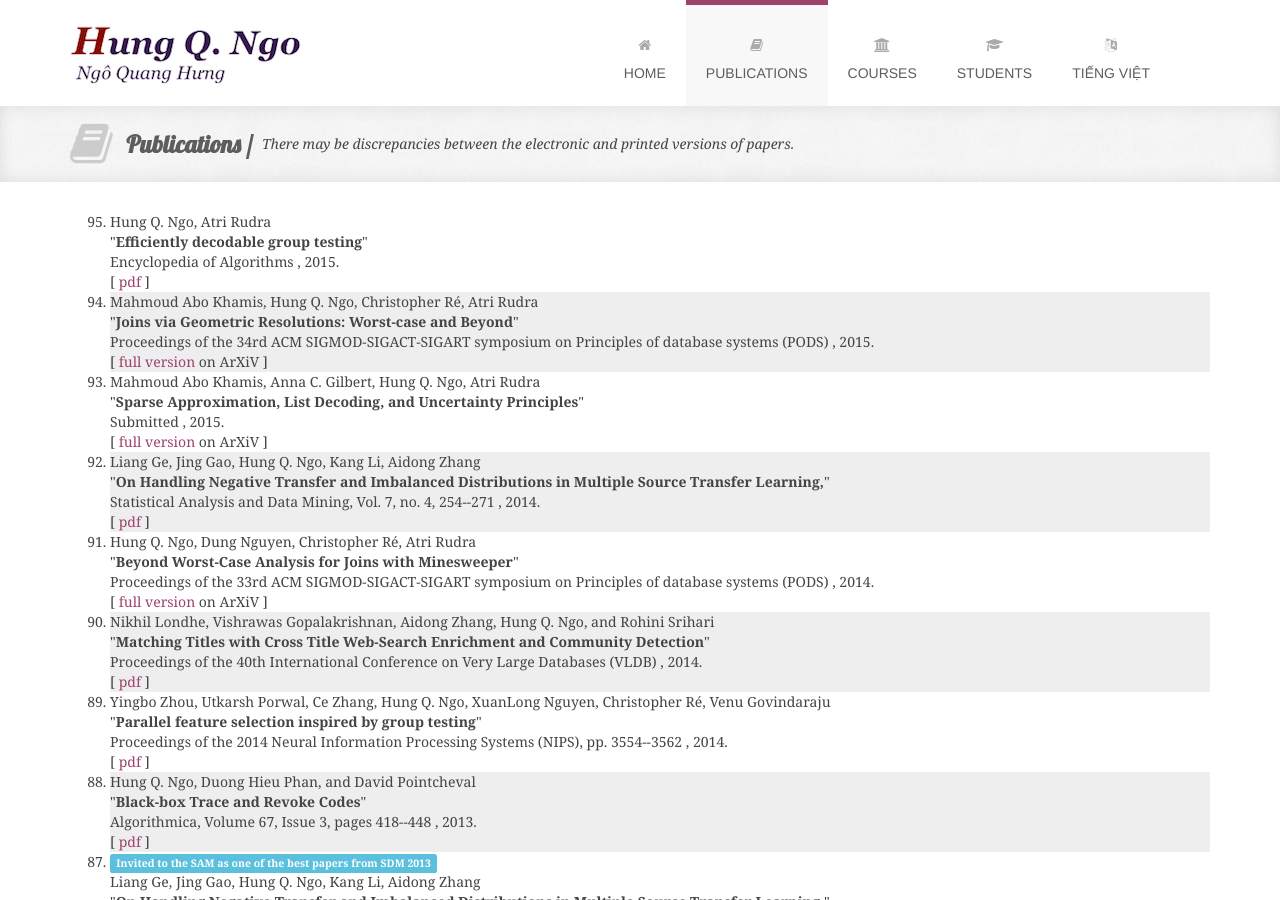
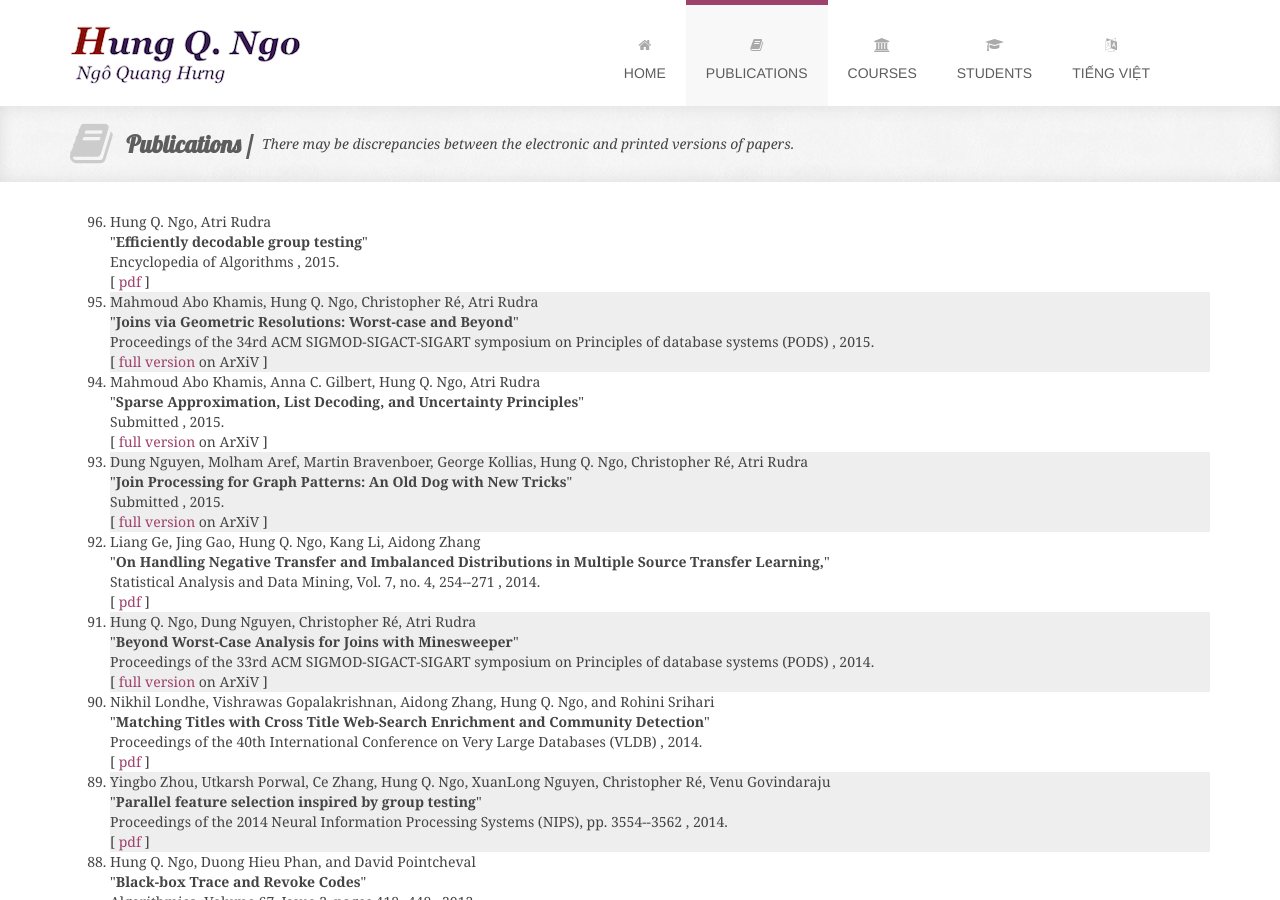
Before and after one commit to hung-q-ngo/hung-q-ngo.github.io, a Jekyll site: the page built from publications.html, in a window 1280 px wide and 900 px high. Built offline with Jekyll 4.4.1, drawn with Linux system fonts in a browser that asks for light colours; some web fonts are replaced.

```diff
--- a/_data/my_papers.yml
+++ b/_data/my_papers.yml
@@ -1,8 +1,8 @@
-- authors: Yingbo Zhou, Utkarsh Porwal, Ce Zhang, Hung Q. Ngo, XuanLong Nguyen, Christopher Ré, Venu Govindaraju
-  title: Parallel feature selection inspired by group testing
-  conf: Proceedings of the 2014 Neural Information Processing Systems (NIPS), pp. 3554--3562
-  year: 2014
-  pdf-link: http://www.cse.buffalo.edu/~hungngo/papers/nips14.pdf
+- authors: Dung Nguyen, Molham Aref, Martin Bravenboer, George Kollias, Hung Q. Ngo, Christopher Ré, Atri Rudra
+  title: "Join Processing for Graph Patterns: An Old Dog with New Tricks"
+  conf: Submitted
+  year: 2015
+  arxiv-link: http://arxiv.org/abs/1503.04169
 - authors: Mahmoud Abo Khamis, Anna C. Gilbert, Hung Q. Ngo, Atri Rudra
   title: Sparse Approximation, List Decoding, and Uncertainty Principles
   journal: Submitted
@@ -18,6 +18,11 @@
   journal: Encyclopedia of Algorithms
   year: 2015
   pdf-link: http://www.cse.buffalo.edu/~hungngo/papers/gt-encyclopedia.pdf
+- authors: Yingbo Zhou, Utkarsh Porwal, Ce Zhang, Hung Q. Ngo, XuanLong Nguyen, Christopher Ré, Venu Govindaraju
+  title: Parallel feature selection inspired by group testing
+  conf: Proceedings of the 2014 Neural Information Processing Systems (NIPS), pp. 3554--3562
+  year: 2014
+  pdf-link: http://www.cse.buffalo.edu/~hungngo/papers/nips14.pdf
 - authors: Nikhil Londhe, Vishrawas Gopalakrishnan, Aidong Zhang, Hung Q. Ngo, and Rohini Srihari
   title: Matching Titles with Cross Title Web-Search Enrichment and Community Detection
   conf: Proceedings of the 40th International Conference on Very Large Databases (VLDB)
--- a/index.html
+++ b/index.html
@@ -56,6 +56,8 @@
       <div class="container">
       <h3>Recent papers</h3>
       <ul>
+        <li> Dung Nguyen, Molham Aref, Martin Bravenboer, George Kollias, Hung Q. Ngo, Christopher Ré, Atri Rudra, "Join Processing for Graph Patterns: An Old Dog with New Tricks".
+        [ <a href="http://arxiv.org/abs/1503.04169">ArXiV version</a> ]
         <li> Mahmoud Abo Khamis, Anna C. Gilbert, Hung Q. Ngo, Atri Rudra,
              "Sparse Approximation, List Decoding, and Uncertainty Principles",
         [ <a href="http://arxiv.org/abs/1404.5190">ArXiV version</a> ]
```
